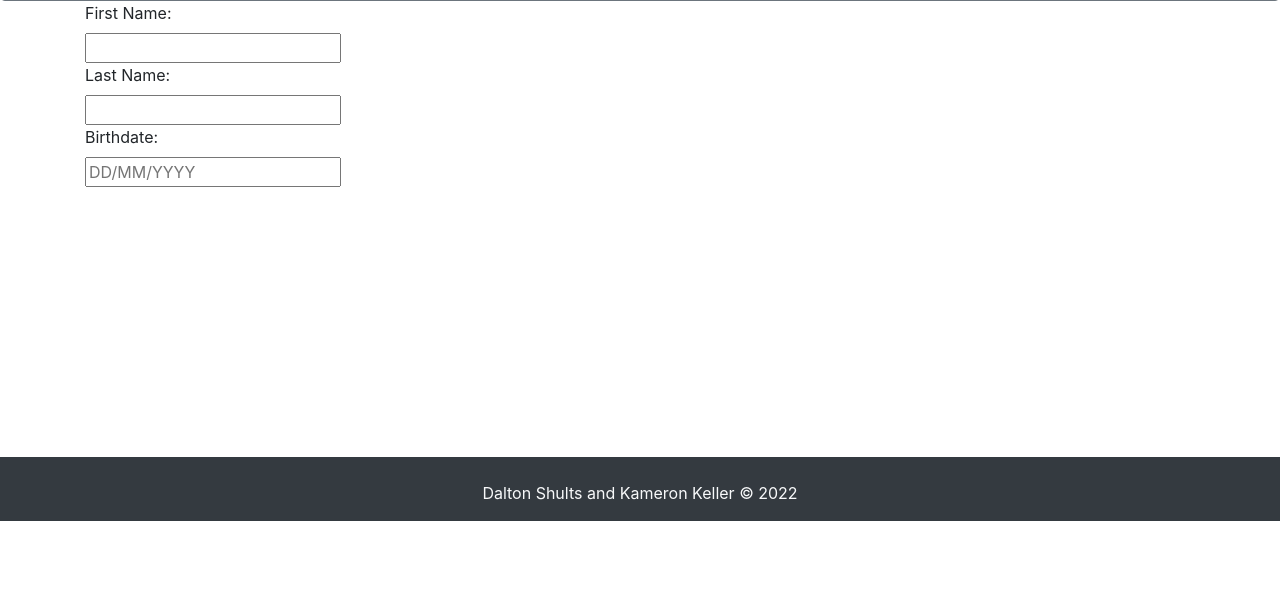
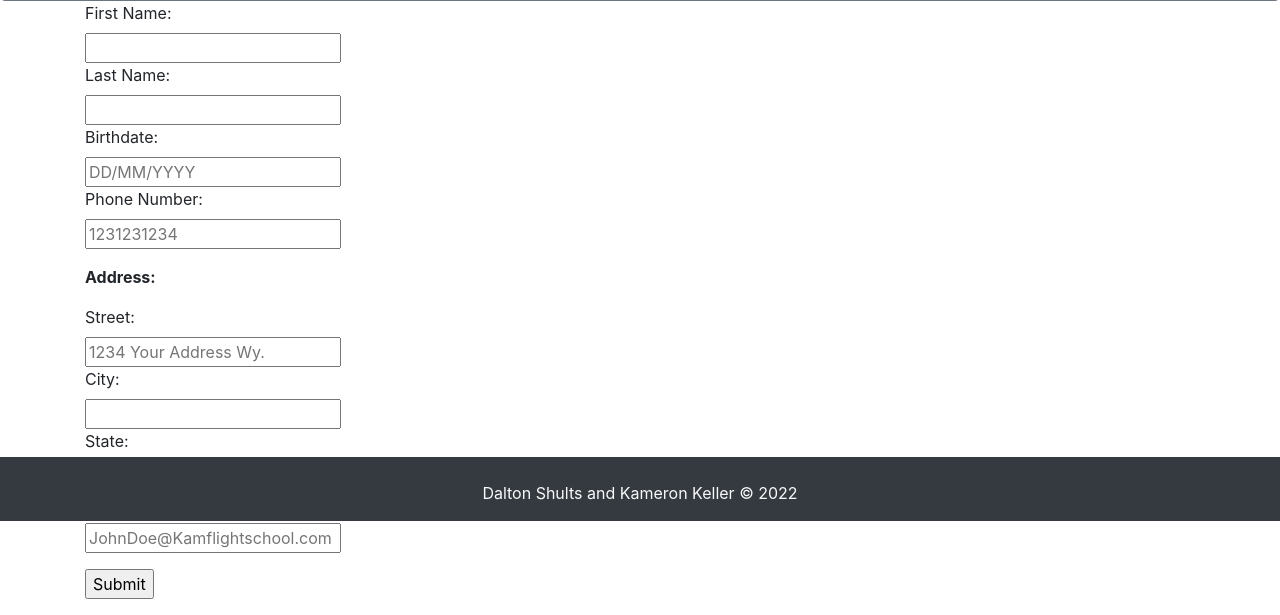
Before and after one commit to KameronKeller/CS340-Final-Project, a PHP site: page /join.php in a window 1280 px wide. Shown: the part 279-894 px from the top of the page. Before the commit the page ends 800 px from the top, so only its background shows below. Run offline with PHP 8.4, Linux system fonts and the light colour scheme.

Commit message:
Changed Pid to INTEGER with NOT NULL and AUTO_INCREMENT. Added a SESSION to join.php to pass user name forward to thanks.php which is also new. joined.php is new and handles adding new people to the database, and redirects the user to a thank you page.

```diff
--- a/join.php
+++ b/join.php
@@ -2,7 +2,7 @@
 
 <!--Start of form -->
 <div class="container">
-  <form action="" method="POST">
+  <form action="./joined.php" method="POST">
 
     <!--First Name -->
     <label for="Fname">First Name:</label><br>
@@ -14,7 +14,36 @@
 
     <!--Date -->
     <label for="Date">Birthdate:</label><br>
-    <input type="text" name="Lname" placeholder="DD/MM/YYYY"><br>
+    <input type="text" name="Bday" placeholder="DD/MM/YYYY"><br>
+     <!-- Phone Number -->
+    <label for="Phone_number">Phone Number:</label><br>
+    <input type="text" name="Phone" placeholder="1231231234" maxlength="10" minlength="10"><br>
+
+    <!-- Address -->
+    <p class="pt-3 font-weight-bold" >Address:</p>
+
+    <!-- Street -->
+    <label for="Street">Street: </label><br>
+    <input type="text" name="Street" placeholder="1234 Your Address Wy."><br>
+
+    <!-- City -->
+    <label for="City">City: </label><br>
+    <input type="text" name="City"><br>
+
+    <!-- State -->
+    <label for="Street">State: </label><br>
+    <input type="text" name="State" placeholder="Use two letter abbreviation" maxlength="2" minlength="2" ><br>
+
+    <!-- Email -->
+    <label for="Email">Email: </label><br>
+    <input type="text" name="Email" placeholder="JohnDoe@Kamflightschool.com" class="mb-3"><br>
+
+    <input type="submit">
+
+
+
+
+
 
 
   </form>
```
Also changed, not shown: flight_school.sql (+7 -7 lines), joined.php (added, +22 -0 lines), thanks.php (added, +10 -0 lines).
